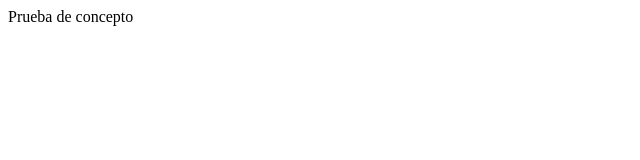
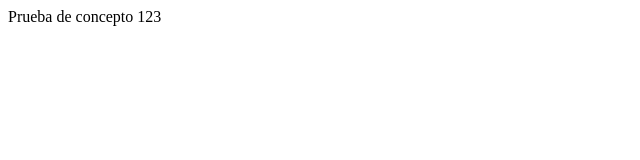
Before and after one commit to FBlancoB/WebPage, a plain HTML site: page index.html in a window 1280 px wide. Shown: the full height of the page, 0-640 px from the left. Drawn offline with Linux system fonts and the light colour scheme.

Commit message:
prueba 2

```diff
--- a/index.html
+++ b/index.html
@@ -6,6 +6,6 @@
     <title>FBlancoB</title>
 </head>
 <body>
-    Prueba de concepto
+    Prueba de concepto 123
 </body>
 </html>
```
